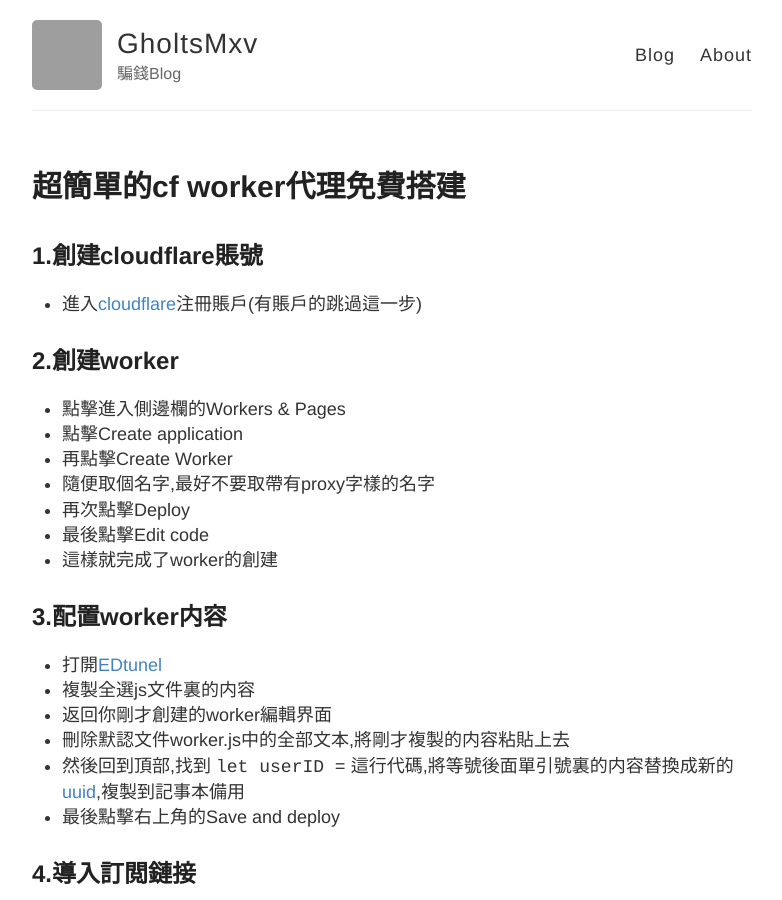
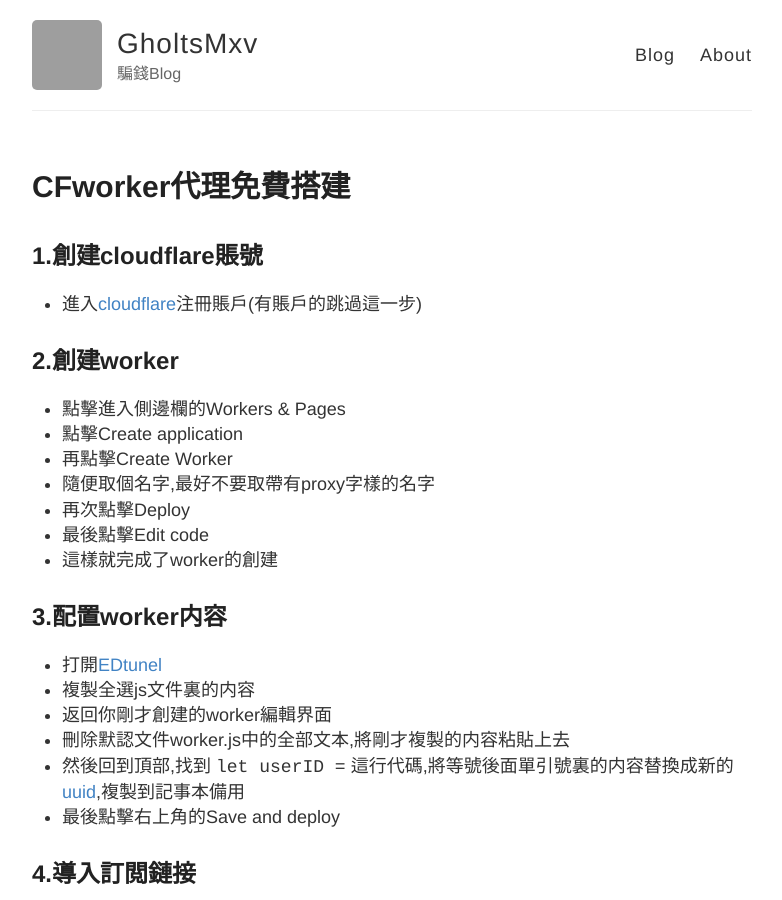
Before and after one commit to GholtsMxv/archiveblogg, a Jekyll site: the page built from _posts/2024-02-12-Proxy for cfworker.md, in a window 1280 px wide and 900 px high. Shown: the whole window, without its empty margins (248-1030 px from the left). Built offline with Jekyll 4.4.1, drawn with Linux system fonts in a browser that asks for light colours; comment, search, counter and statistics services are not loaded; grey boxes are pictures that could not be loaded.

Commit message:
Update 2024-02-12-Proxy for cfworker.md

```diff
--- a/_posts/2024-02-12-Proxy for cfworker.md
+++ b/_posts/2024-02-12-Proxy for cfworker.md
@@ -1,6 +1,6 @@
 ---
 layout: post
-title: 超簡單的cf worker代理免費搭建
+title: CFworker代理免費搭建
 ---
 
 ## 1.創建cloudflare賬號
```
